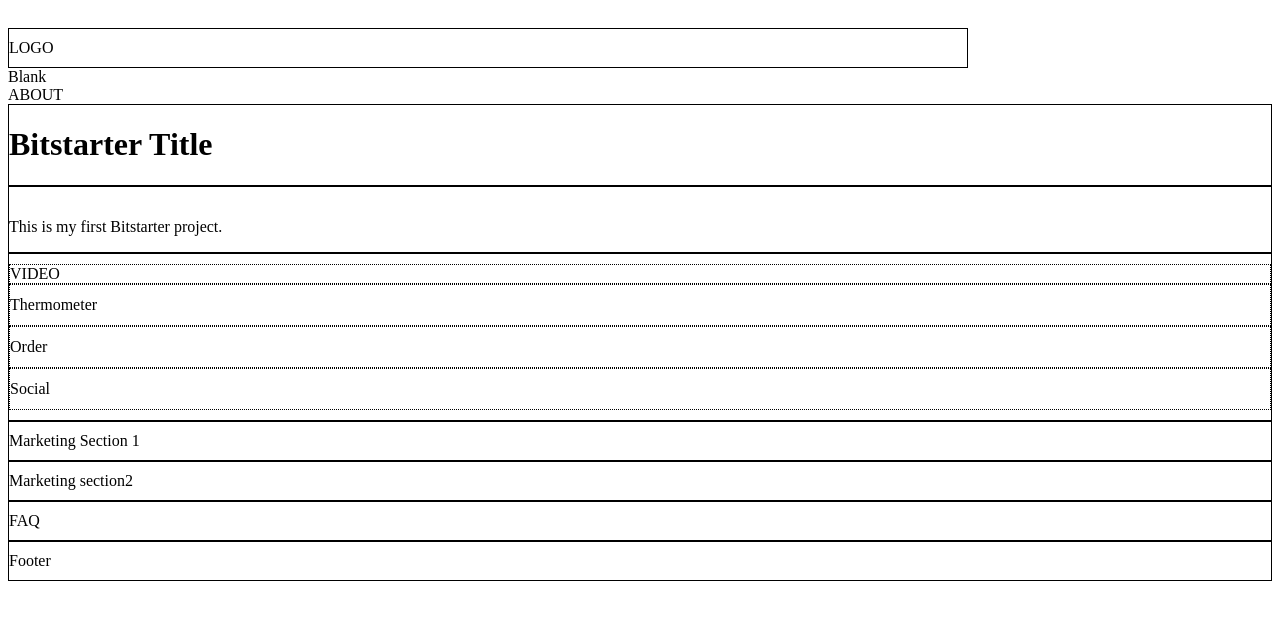
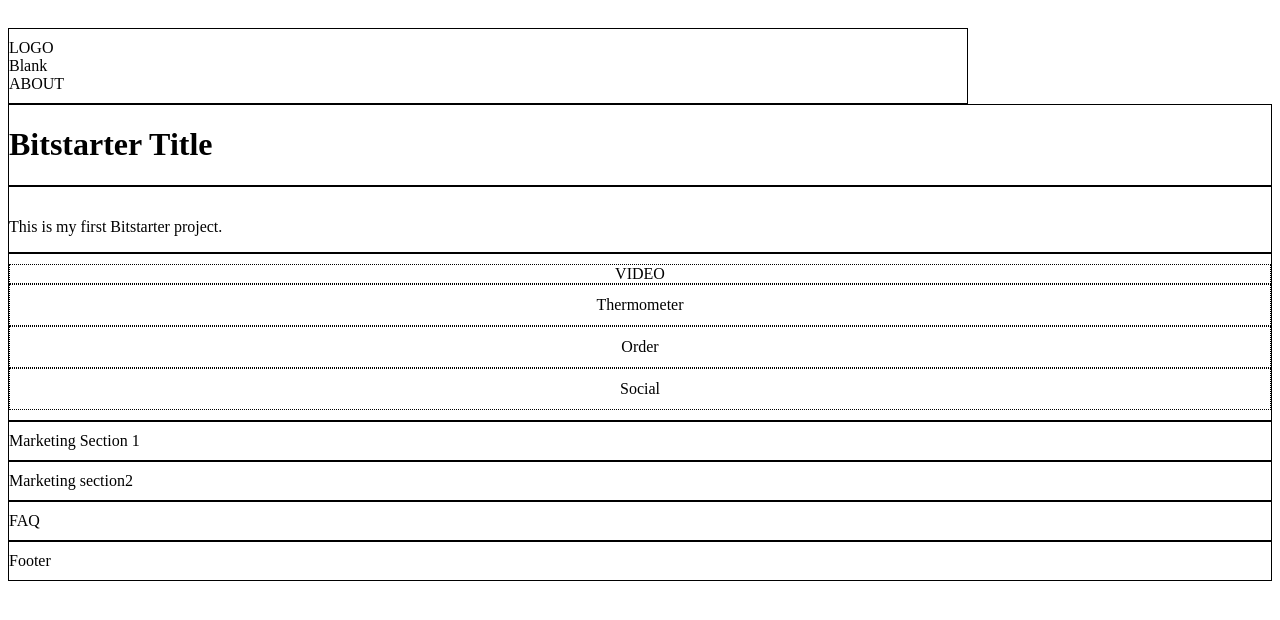
Before and after one commit to iamtran/bitstarter, a website: page index.html in a window 1280 px wide. Drawn offline with Linux system fonts and the light colour scheme.

Commit message:
index.html v2

```diff
--- a/index.html
+++ b/index.html
@@ -25,11 +25,11 @@ and open the template in the editor.
 			}
 			.video, .thermometer, .order, .social {
 				border: 1px dotted;
-				tex-align:center;
+				text-align:center;
 			}
 			.video {
 				heigth: 124px;
-					line-heigth: 124px;
+				line-heigth: 124px;
 			}
 			.thermometer, .order, .social {
 				heigth: 40px;
@@ -44,10 +44,12 @@ and open the template in the editor.
     </head>
     <body>
 	<div class="container">
-                <div class="row navigation"> LOGO </div>
-			<div class="span6 blank"> Blank </div>
-			<div class="span4 about"> ABOUT </div>
-	</div>
+                <div class="row navigation">
+                    <div class="span2 logo"> LOGO </div>
+		    <div class="span6 blank"> Blank </div>
+		    <div class="span4 about"> ABOUT </div>
+                </div>
+        </div>
         <div class="row heading">
 		    <div class="span12">
 			    <h1>Bitstarter Title </h1>
```
